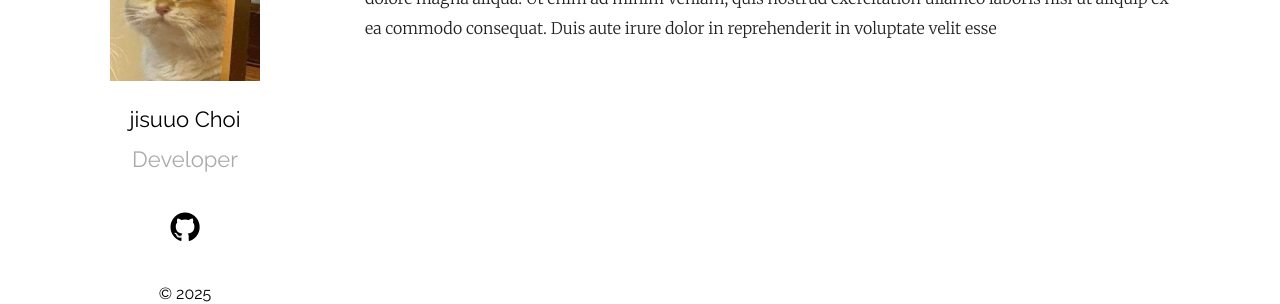
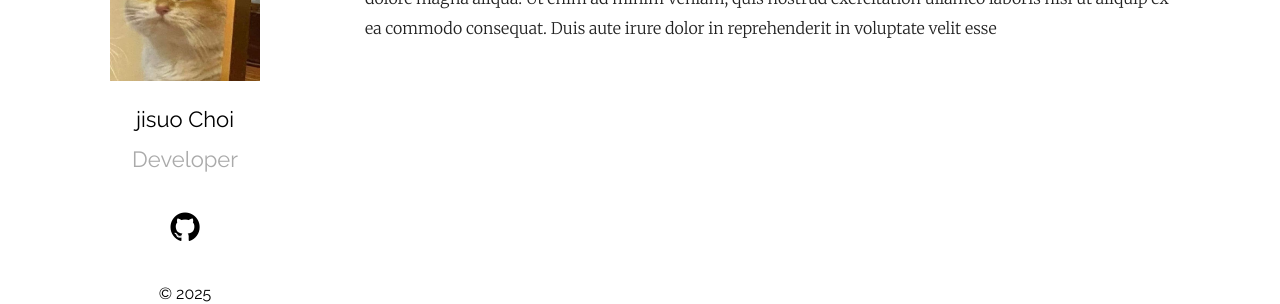
Before and after one commit to jisuuo/jisuuo.github.io, a Jekyll site: the page built from index.md, in a window 1280 px wide. Shown: the part 238-542 px from the top of the page. Built offline with Jekyll 4.4.1, drawn with Linux system fonts in a browser that asks for light colours.

Commit message:
portfolio update

```diff
--- a/_config.yml
+++ b/_config.yml
@@ -12,7 +12,7 @@ show_excerpts: true # set to true to show excerpts on the homepage
 sass:
   sass_dir: _sass
 plainwhite:
-  name: jisuuo Choi
+  name: jisuo Choi
   tagline: Developer
   date_format: "%b %-d, %Y"
   sitemap: true # set to true to generate sitemap.xml content
```
